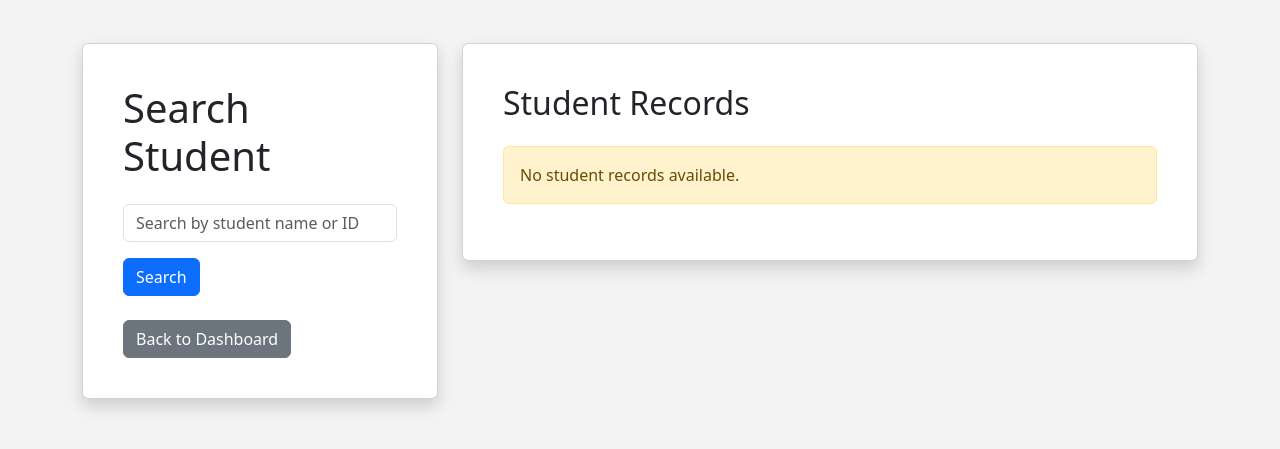
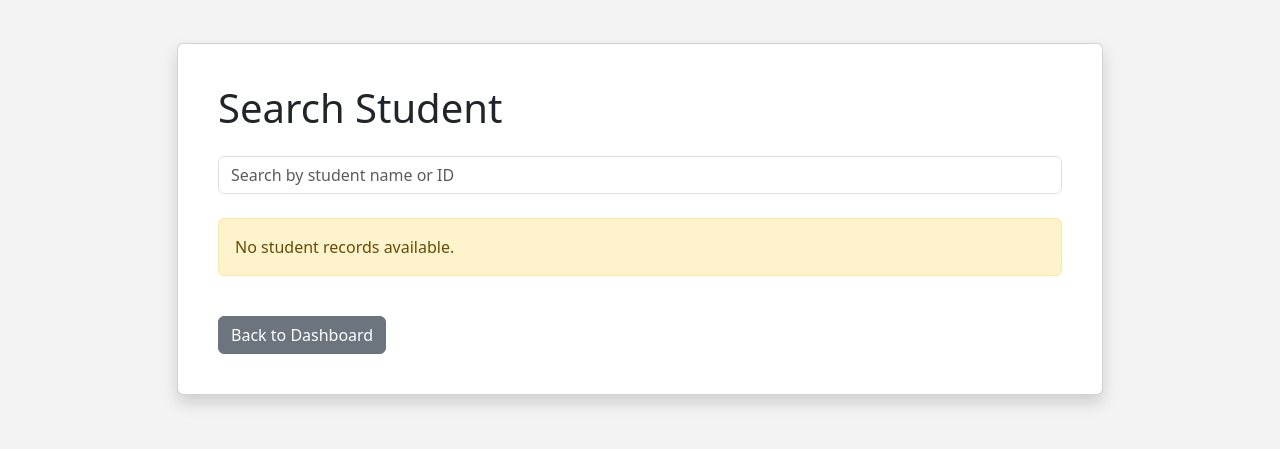
Before and after one commit to rshaz2713/CampusBridge, a Django app: page /dashboard/search-student/ in a window 1280 px wide. Shown: the part 75-524 px from the top of the page. Run offline with Django 4.2, Linux system fonts and the light colour scheme; the visitor is signed in with stand-in values (Sample User, id 1); data comes from the database, SQL or seed files in the repository; data that the repository does not hold is empty.

Commit message:
Enhance student querying with dynamic DOM manipulation

```diff
--- /dev/null
+++ b/static/js/query_student.js
@@ -0,0 +1,34 @@
+document.addEventListener("DOMContentLoaded", function () {
+    const searchInput = document.getElementById("student-search");
+    const rows = document.querySelectorAll("#student-table-body tr");
+    const noResultsMessage = document.getElementById("no-results-message");
+    const tableContainer = document.getElementById("table-container");
+
+    if (!searchInput || !rows.length || !tableContainer) {
+        return;
+    }
+
+    searchInput.addEventListener("input", function () {
+        const query = searchInput.value.toLowerCase().trim();
+        let visibleCount = 0;
+
+        rows.forEach(function (row) {
+            const searchableText = row.dataset.search;
+            const matches = searchableText.includes(query);
+
+            row.style.display = matches ? "" : "none";
+
+            if (matches) {
+                visibleCount++;
+            }
+        });
+
+        const hasResults = visibleCount > 0;
+
+        tableContainer.classList.toggle("d-none", !hasResults);
+
+        if (noResultsMessage) {
+            noResultsMessage.classList.toggle("d-none", hasResults);
+        }
+    });
+});
--- a/templates/dashboard/professor_search.html
+++ b/templates/dashboard/professor_search.html
@@ -1,44 +1,54 @@
 {% extends "base.html" %}
+{% load static %}
 
 {% block title %}Search Student | CampusBridge{% endblock %}
 
 {% block content %}
-<div class="row">
-    <div class="col-lg-4 mb-4">
-        <div class="card shadow p-4 h-100">
+<div class="row justify-content-center">
+    <div class="col-lg-10">
+        <div class="card shadow p-4">
             <div class="card-body">
                 <h1 class="mb-4">Search Student</h1>
 
-                <form method="get">
-                    <div class="mb-3">
+                <div class="mb-4">
                     <input
                         type="text"
-                            name="q"
-                            value="{{ query }}"
+                        id="student-search"
                         class="form-control"
                         placeholder="Search by student name or ID"
+                        autocomplete="off"
                     >
                 </div>
-                    <button type="submit" class="btn btn-primary">Search</button>
-                </form>
 
-                {% if query %}
-                    <hr class="my-4">
-                    <h4 class="mb-3">Search Results</h4>
+                {% if all_students %}
+                    <div id="table-container">
+                        <table class="table table-bordered table-hover">
+                            <thead>
+                                <tr>
+                                    <th>Name</th>
+                                    <th>Student ID</th>
+                                    <th>Email</th>
+                                </tr>
+                            </thead>
+                            <tbody id="student-table-body">
+                                {% for student in all_students %}
+                                    <tr data-search="{{ student.full_name|lower }} {{ student.student_id }}">
+                                        <td>{{ student.full_name }}</td>
+                                        <td>{{ student.student_id }}</td>
+                                        <td>{{ student.email }}</td>
+                                    </tr>
+                                {% endfor %}
+                            </tbody>
+                        </table>
+                    </div>
 
-                    {% if search_results %}
-                        {% for student in search_results %}
-                            <div class="border rounded p-3 mb-3">
-                                <p class="mb-2"><strong>Name:</strong> {{ student.full_name }}</p>
-                                <p class="mb-2"><strong>Student ID:</strong> {{ student.student_id }}</p>
-                                <p class="mb-0"><strong>Email:</strong> {{ student.email }}</p>
-                            </div>
-                        {% endfor %}
-                    {% else %}
-                        <div class="alert alert-warning mb-0">
+                    <div id="no-results-message" class="alert alert-warning d-none">
                         No matching students found.
                     </div>
-                    {% endif %}
+                {% else %}
+                    <div class="alert alert-warning">
+                        No student records available.
+                    </div>
                 {% endif %}
 
                 <a href="{% url 'dashboard_home' %}" class="btn btn-secondary mt-4">
@@ -47,38 +57,7 @@
             </div>
         </div>
     </div>
+</div>
 
-    <div class="col-lg-8">
-        <div class="card shadow p-4">
-            <div class="card-body">
-                <h2 class="mb-4">Student Records</h2>
-
-                {% if all_students %}
-                    <table class="table table-bordered table-hover">
-                        <thead>
-                            <tr>
-                                <th>Name</th>
-                                <th>Student ID</th>
-                                <th>Email</th>
-                            </tr>
-                        </thead>
-                        <tbody>
-                            {% for student in all_students %}
-                            <tr>
-                                <td>{{ student.full_name }}</td>
-                                <td>{{ student.student_id }}</td>
-                                <td>{{ student.email }}</td>
-                            </tr>
-                            {% endfor %}
-                        </tbody>
-                    </table>
-                {% else %}
-                    <div class="alert alert-warning">
-                        No student records available.
-                    </div>
-                {% endif %}
-            </div>
-        </div>
-    </div>
-</div>
+<script src="{% static 'js/query_student.js' %}"></script>
 {% endblock %}
```
Lines whose indentation alone changed are shown as unchanged.
